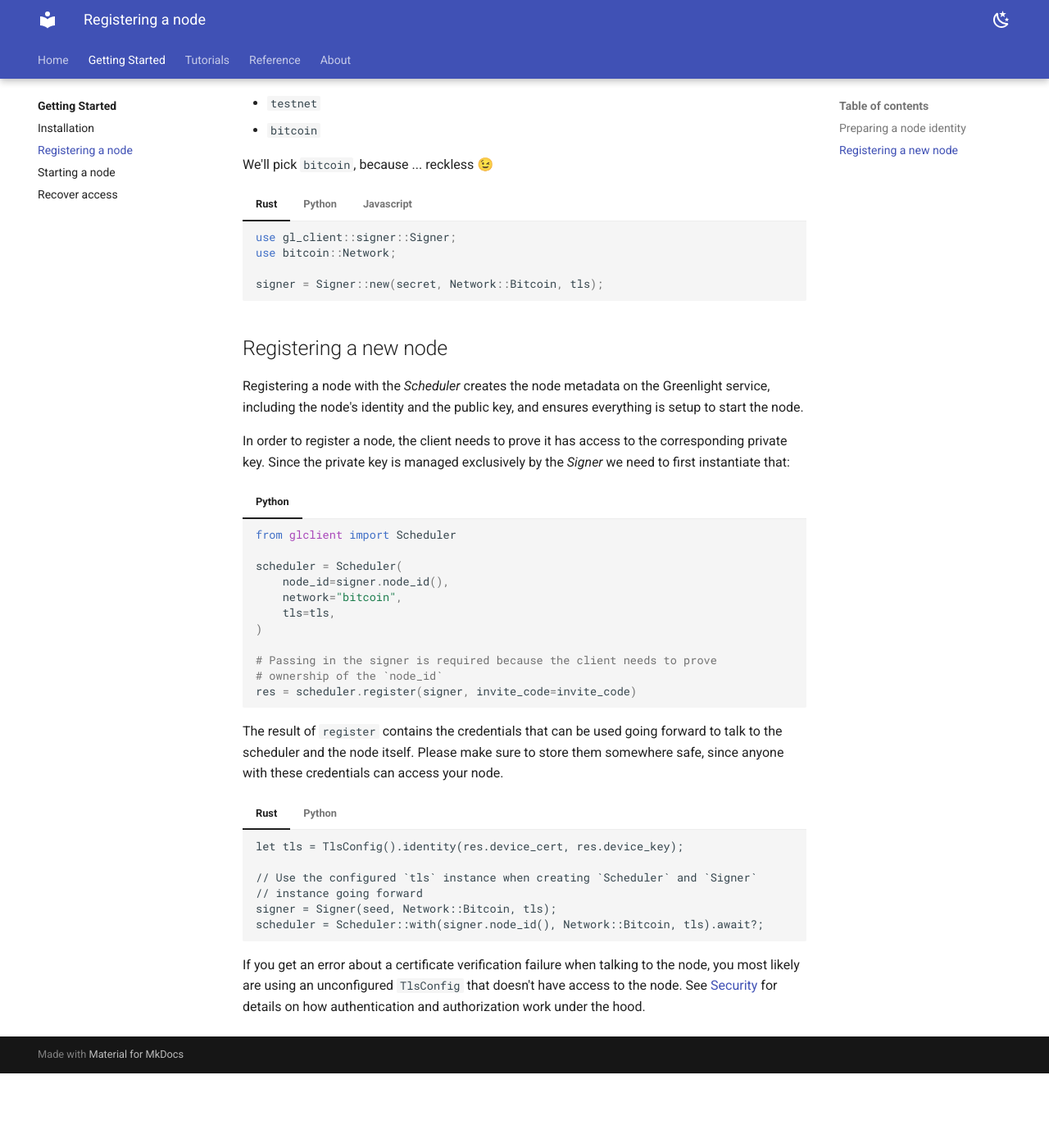
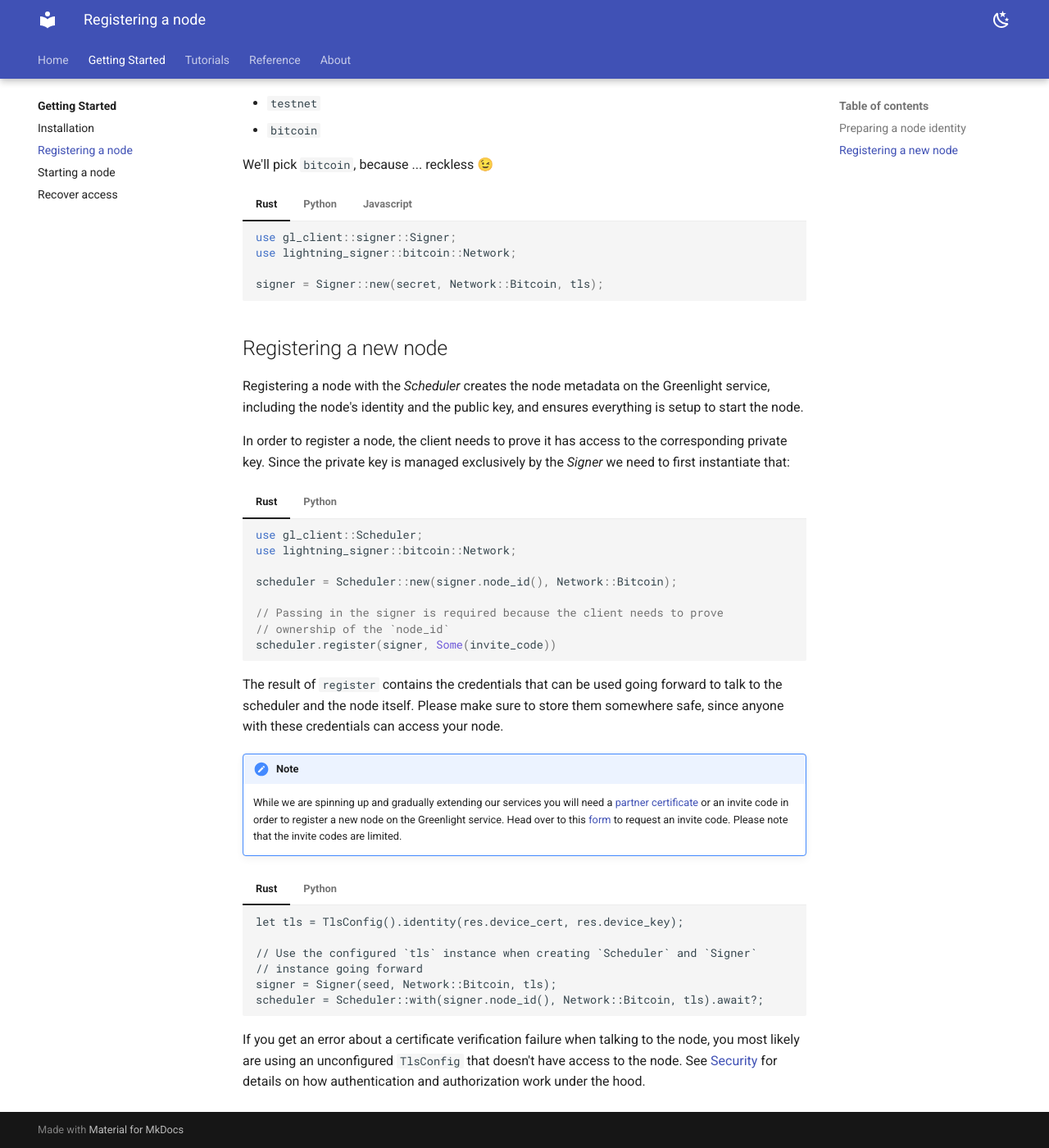
Before and after one commit to Blockstream/greenlight, an MkDocs documentation site: the page built from docs/src/getting-started/register.md, in a window 1280 px wide and 1400 px high, scrolled down 1490 px. Shown: the whole window at 82% size. Built offline with MkDocs 1.6.1 and Material for MkDocs 9.7.7, drawn with Linux system fonts in a browser that asks for light colours; before the commit the page ends 2799 px from its top, so only the background shows below that.

Commit message:
docs: Add info about invite codes
Also add a missing rust pice of code.

Signed-off-by: Peter Neuroth <pet.v.ne@gmail.com>

````diff
--- a/docs/src/getting-started/register.md
+++ b/docs/src/getting-started/register.md
@@ -120,7 +120,7 @@ We'll pick `bitcoin`, because ... reckless 😉
 === "Rust"
 	```rust
 	use gl_client::signer::Signer;
-	use bitcoin::Network;
+	use lightning_signer::bitcoin::Network;
 
     signer = Signer::new(secret, Network::Bitcoin, tls);
 	```
@@ -148,6 +148,19 @@ In order to register a node, the client needs to prove it has access
 to the corresponding private key. Since the private key is managed
 exclusively by the _Signer_ we need to first instantiate that:
 
+=== "Rust"
+	```rust
+	use gl_client::Scheduler;
+	use lightning_signer::bitcoin::Network;
+
+	scheduler = Scheduler::new(signer.node_id(), Network::Bitcoin);
+
+	// Passing in the signer is required because the client needs to prove
+	// ownership of the `node_id`
+	scheduler.register(signer, Some(invite_code))
+
+	```
+
 === "Python"
 	```python
 	from glclient import Scheduler
@@ -167,6 +180,14 @@ The result of `register` contains the credentials that can be used
 going forward to talk to the scheduler and the node itself. Please
 make sure to store them somewhere safe, since anyone with these
 credentials can access your node.
+
+!!! Note
+
+	While we are spinning up and gradually extending our services
+	you will need a [partner certificate][partner-cert] or an invite code
+	in order to register a new node on the Greenlight service. Head over
+	to this [form][invite-tokens] to request an invite code. Please note
+	that the invite codes are limited.
 
 === "Rust"
 	```
@@ -196,3 +217,5 @@ authorization work under the hood.
 
 
 [security]: ../reference/security.md
+[partner-cert]: ../reference/partner-certs.md
+[invite-tokens]: https://docs.google.com/forms/d/e/1FAIpQLSf_YaUJt8lKIDwS893Uk2mBiW6BUcoQkvO_g8EFZc9XqQfkqw/viewform
````
Also changed, not shown: docs/src/getting-started/index.md (+11 -4 lines).
